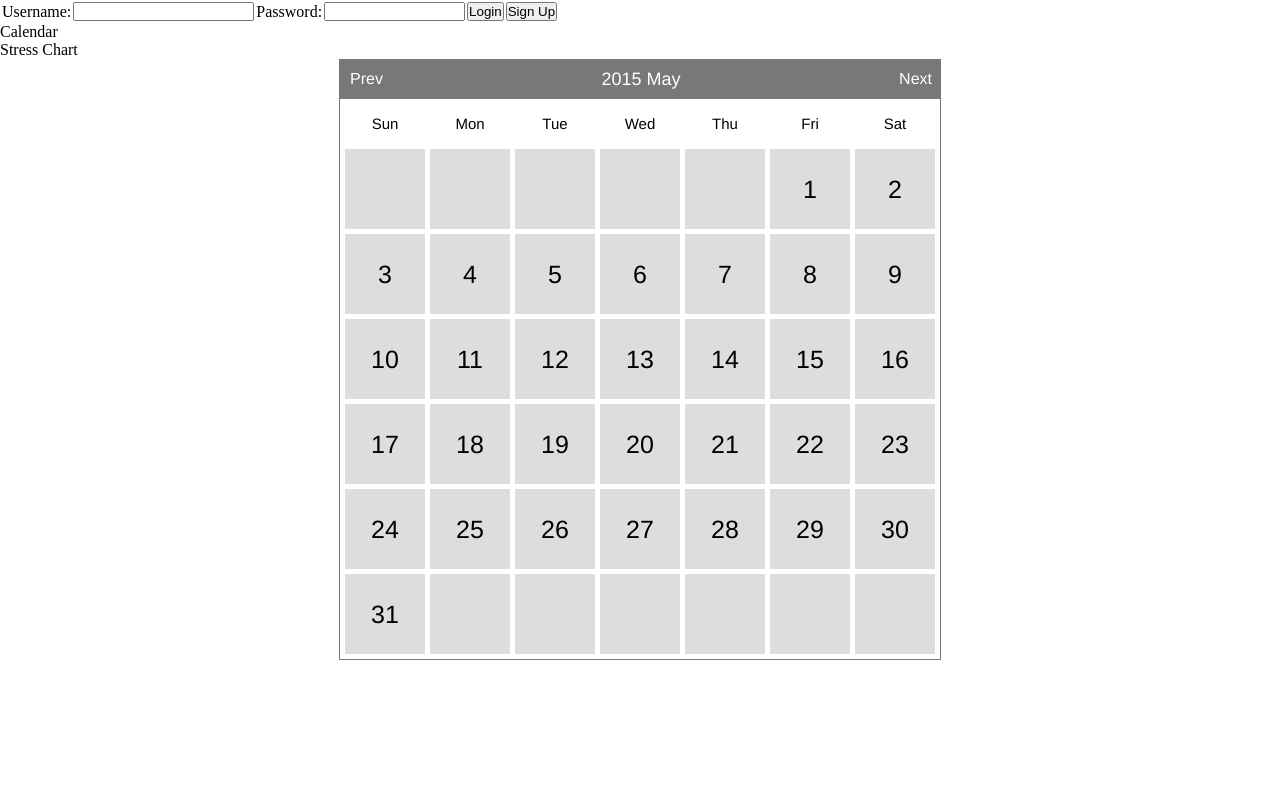
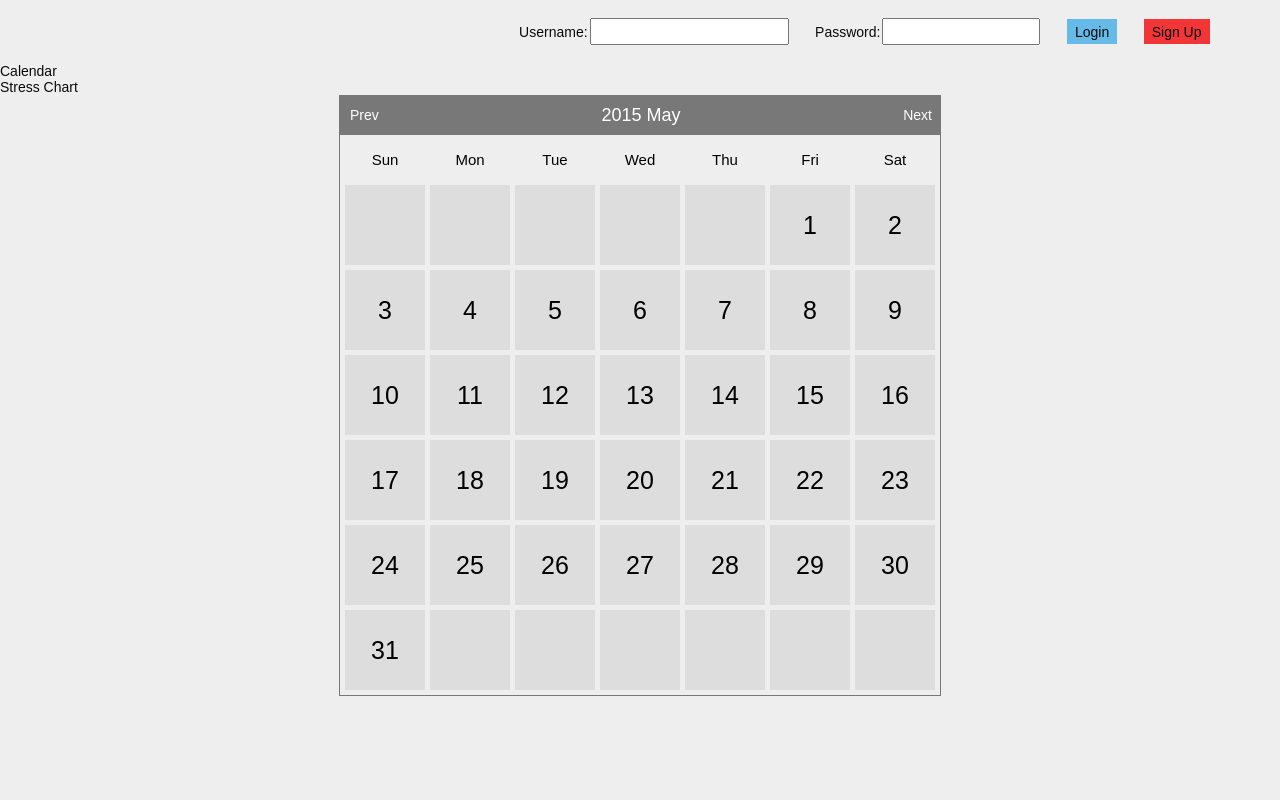
Before and after one commit to evelynluu/INF134-Heroku, a PHP site: page / in a window 1280 px wide. Run offline with PHP 8.4, Linux system fonts and the light colour scheme.

Commit message:
Minimal CSS so current HTML is easier to read

```diff
--- a/index.html
+++ b/index.html
@@ -8,9 +8,9 @@
 
 	<body>
 		<!-- Login text boxes,  "Login" button, "Sign Up" button-->
-		<table id="navigation">
+		<table id="login-table">
 		<tr>
-			<form id="login-box" onsubmit="loginUser()">
+			<form id="login-form" onsubmit="loginUser()">
 				<td><label id="username-label" for="username">Username:</label></td>
 				<td><input id="username-box" type="text" name="username" size="20"/></td>
 
@@ -22,6 +22,8 @@
 				<td><input id="register-btn" type="button" onclick="registerUser()" value="Sign Up"/></td>
 		</tr>
 		</table>
+
+		<div class="clear"></div>
 
 		<div id="content">
 			<!-- http://codepen.io/cssjockey/pen/jGzuK -->
--- a/index.php
+++ b/index.php
@@ -8,9 +8,9 @@
 
 	<body>
 		<!-- Login text boxes,  "Login" button, "Sign Up" button-->
-		<table id="navigation">
+		<table id="login-table">
 		<tr>
-			<form id="login-box" onsubmit="loginUser()">
+			<form id="login-form" onsubmit="loginUser()">
 				<td><label id="username-label" for="username">Username:</label></td>
 				<td><input id="username-box" type="text" name="username" size="20"/></td>
 
--- a/styles/index.css
+++ b/styles/index.css
@@ -1,27 +1,61 @@
+/* Padding & Margin Order: Top Right Bottom Left*/
+
 /* Clears pre-existing styling by the browser window. */
 *{
 	margin: 0;
 	padding: 0;
+
+	/* Edit font styles for the entire web page */
+	font-family: 'Arial', sans-serif;
+	font-size: 14px;
+	color: #0A0A0A;	/* Almost black font */
 }
 
-/* Padding & Margin Order: Top Right Bottom Left*/
-
 body{
+	min-width: 100%;
+	min-height: 100%;
+	background-color: #EEEEEE; 		/* Light grey background */
 }
 
-table#navigation {
+/* For th*/
+table#login-table {
+	width: 100%;
+	height: auto;
+	padding: 1em;
+	padding-right: 3em;
 }
 
-table#navigation tr{
+table#login-table tr{
+	float: right;
 }
 
-table#navigation td{
+table#login-table td{
+
+}
+
+table#login-table input{
+	margin-right: 1.75em;
+	padding: 0.25em 0.5em 0.25em 0.5em;
 }
 
 input#login-btn{
+	background-color: #65BAE8; /* Sky blue */
+	border: 1px solid #65BAE8;
 }
 
 input#register-btn{
+	background-color: #F23537; /* Candy red */
+	border: 1px solid #F23537;
+}
+
+/* Clear the display */
+div.clear{
+	width: 0;
+	height: 0;
+	margin: 0;
+	padding: 0;
+	visibility: hidden;
+	clear:both;
 }
 
 div#content{
```
